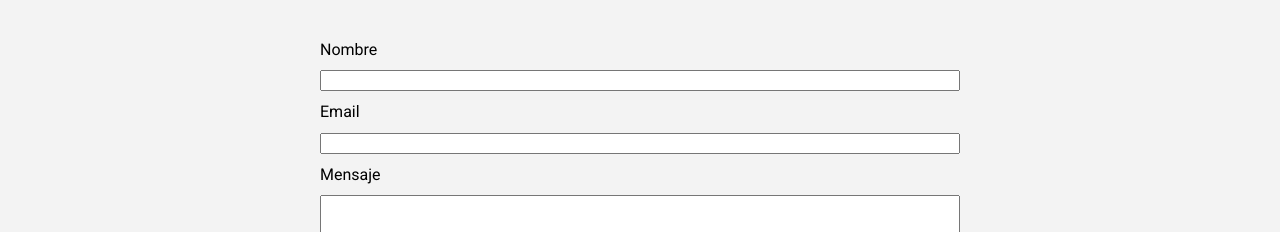
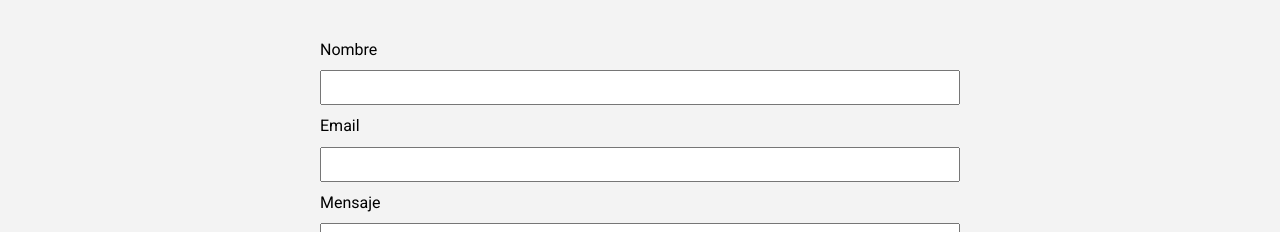
Before and after one commit to marcoluchi11/magostore, a React (Create React App) app: page /contact in a window 1280 px wide. Shown: the part 806-1038 px from the top of the page. Built offline with nearby package versions, Linux system fonts and the light colour scheme.

Commit message:
added padding to inputs

```diff
--- a/src/components/Contact.js
+++ b/src/components/Contact.js
@@ -19,6 +19,7 @@ const Formulario = styled.div`
     input {
       width: 50%;
       margin: 0.7rem;
+      padding: 0.5rem;
     }
     textarea {
       width: 50%;
@@ -44,11 +45,11 @@ const Contact = () => {
       </Media>
       <Formulario>
         <form>
-          <label for="name">Nombre</label>
-          <input type="text" name="name" id="name" />
-          <label for="email">Email</label>
-          <input type="email" name="email" id="email" />
-          <label for="message">Mensaje</label>
+          <label htmlFor="name">Nombre</label>
+          <input autoComplete="off" type="text" name="name" id="name" />
+          <label htmlFor="email">Email</label>
+          <input autoComplete="off" type="email" name="email" id="email" />
+          <label htmlFor="message">Mensaje</label>
           <textarea name="message" id="message" cols="30" rows="10"></textarea>
           <input type="submit" value="Enviar Consulta" />
         </form>
```
